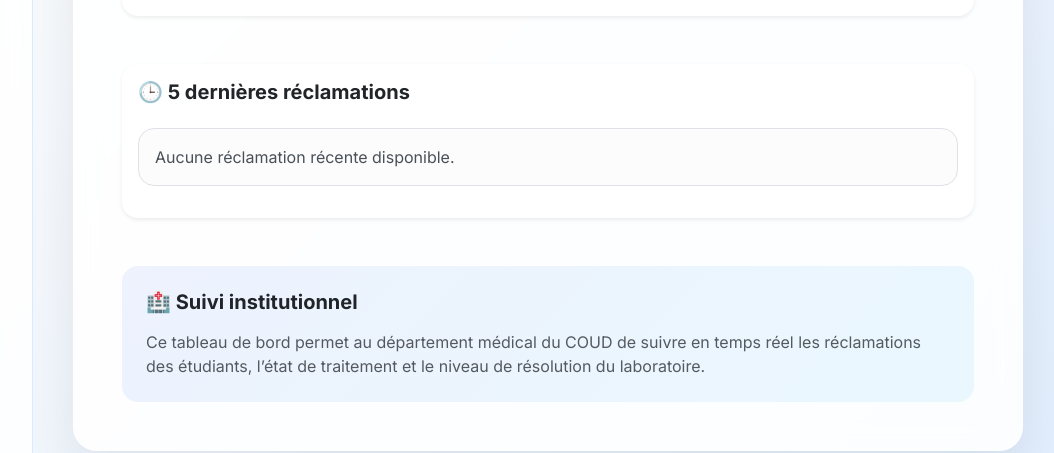
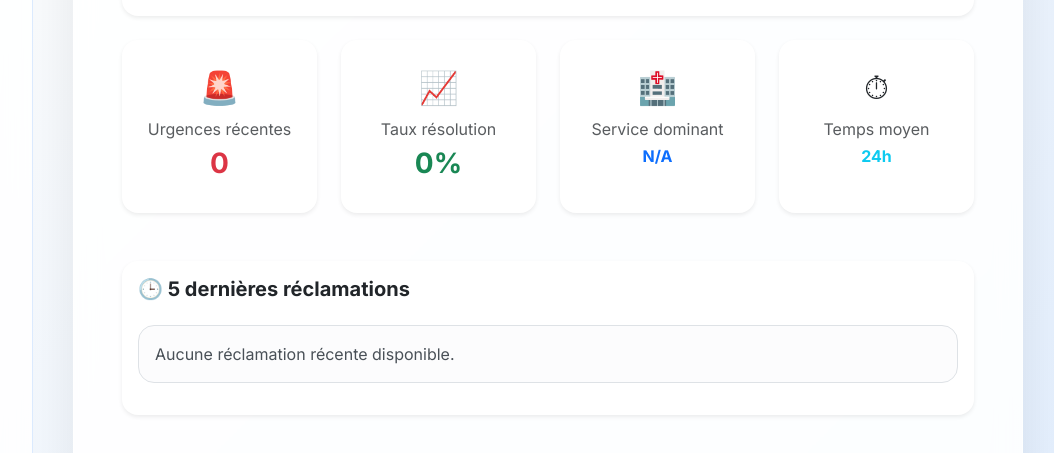
Before and after one commit to jibrilmbaye55-lab/medical_claims_system, a Flask app: page /dashboard in a window 1280 px wide. Shown: the part 1495-1948 px from the top of the page, without its empty margins (217-1271 px from the left). Run offline with Flask 3, Linux system fonts and the light colour scheme; the visitor is signed in with stand-in values (Sample User, id 1).

Commit message:
Ajout dashboard analytics premium

```diff
--- a/templates/dashboard.html
+++ b/templates/dashboard.html
@@ -27,7 +27,6 @@
 
     <!-- KPI CARDS -->
     <div class="row g-4 mb-5">
-
         <div class="col-md-4">
             <div class="card border-0 main-card kpi-card p-4 text-center h-100 shadow-sm">
                 <div class="fs-1 mb-3">📁</div>
@@ -51,15 +50,65 @@
                 <h2 class="fw-bold text-success">{{ solved }}</h2>
             </div>
         </div>
-
     </div>
 
     <!-- GRAPHIQUE RECLAMATIONS -->
-    <div class="card border-0 shadow-sm rounded-4 mt-4 mb-5">
+    <div class="card border-0 shadow-sm rounded-4 mt-4 mb-4">
         <div class="card-body">
             <h5 class="fw-bold mb-4">📈 Taux de traitement des réclamations</h5>
             <canvas id="claimsChart" height="100"></canvas>
         </div>
+    </div>
+
+    <!-- ANALYSE PREMIUM -->
+    <div class="row g-4 mb-5">
+
+        <div class="col-md-3">
+            <div class="card border-0 shadow-sm rounded-4 text-center p-4 h-100">
+                <div class="fs-2 mb-2">🚨</div>
+                <h6 class="text-muted">Urgences récentes</h6>
+                <h3 class="fw-bold text-danger">
+                    {{ claims | selectattr("priority", "equalto", "Urgent") | list | length }}
+                </h3>
+            </div>
+        </div>
+
+        <div class="col-md-3">
+            <div class="card border-0 shadow-sm rounded-4 text-center p-4 h-100">
+                <div class="fs-2 mb-2">📈</div>
+                <h6 class="text-muted">Taux résolution</h6>
+                <h3 class="fw-bold text-success">
+                    {% if total > 0 %}
+                        {{ ((solved / total) * 100) | round(1) }}%
+                    {% else %}
+                        0%
+                    {% endif %}
+                </h3>
+            </div>
+        </div>
+
+        <div class="col-md-3">
+            <div class="card border-0 shadow-sm rounded-4 text-center p-4 h-100">
+                <div class="fs-2 mb-2">🏥</div>
+                <h6 class="text-muted">Service dominant</h6>
+                <h6 class="fw-bold text-primary">
+                    {% if claims %}
+                        {{ claims[0].service }}
+                    {% else %}
+                        N/A
+                    {% endif %}
+                </h6>
+            </div>
+        </div>
+
+        <div class="col-md-3">
+            <div class="card border-0 shadow-sm rounded-4 text-center p-4 h-100">
+                <div class="fs-2 mb-2">⏱</div>
+                <h6 class="text-muted">Temps moyen</h6>
+                <h6 class="fw-bold text-info">24h</h6>
+            </div>
+        </div>
+
     </div>
 
     <!-- DERNIERES RECLAMATIONS -->
@@ -101,7 +150,6 @@
                             </td>
                             <td>{{ claim.created_at.strftime("%d/%m/%Y") }}</td>
                             <td class="text-end">
-
                                 {% if claim.status == "En attente" %}
                                 <a href="{{ url_for('resolve_claim', id=claim.id) }}"
                                    class="btn btn-sm btn-success rounded-3">
@@ -120,7 +168,6 @@
                                     </button>
                                 </form>
                                 {% endif %}
-
                             </td>
                         </tr>
                         {% endfor %}
```
